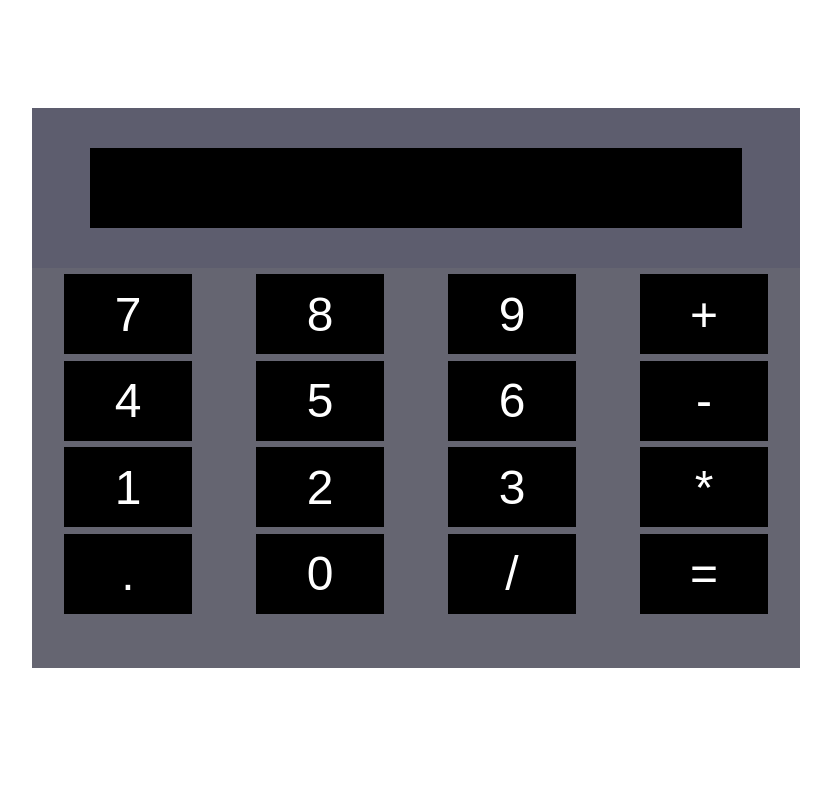
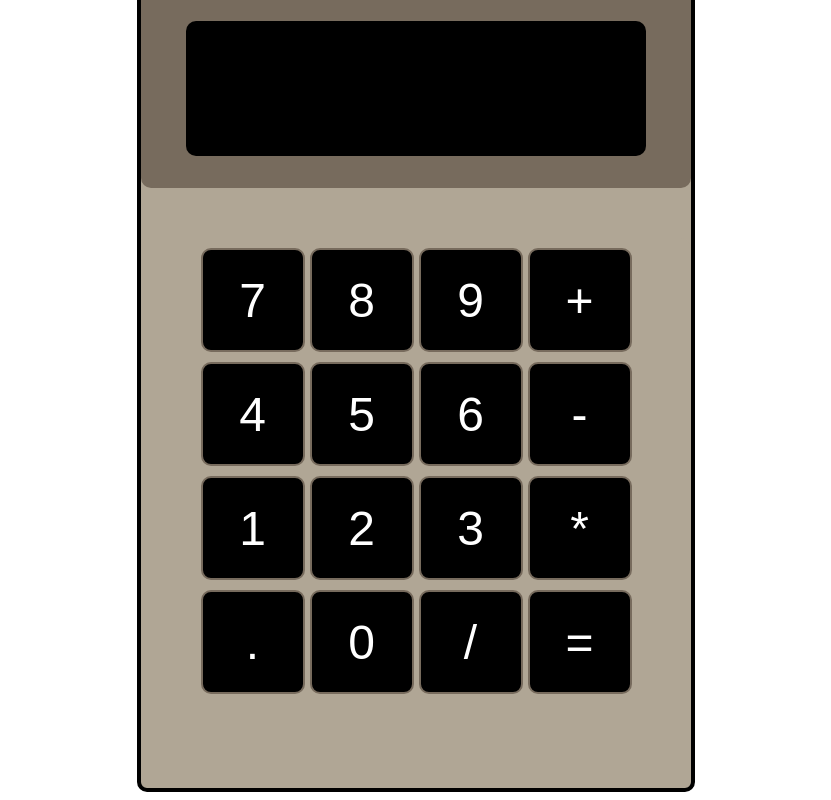
Before and after one commit to Pablo-Arevalo-Escobar/JSCalculator, a plain HTML site: page index.html in a window 1280 px wide. Shown: the whole page, without its empty margins (224-1055 px from the left). Drawn offline with Linux system fonts and the light colour scheme; a web font is replaced by a local one.

Commit message:
Color Palette Update

```diff
--- a/styles.css
+++ b/styles.css
@@ -1,26 +1,31 @@
 #Calculator {
-    width: 50vw;
-    height: 70vh;
-    background-color: #656571;
+    width: 550px;
+    height: 800px;
+    background-color: #B0A695;
     display:flex;
     flex-direction:column;
     align-items:center;
+    border: 4px solid;
 }
 
 #ScreenArea {
-    background-color: #5d5d6e;
-    height : 20vh;
-    width: 60vw;
+    background-color: #776B5D;
+    height : 200px;
+    width: 550px;
     display:flex;
     align-items: center;
     justify-content: center;
+    margin-bottom:50px;
 }
 #ButtonArea {
-    background-color: #656571;
-    height:50vh;
-    width:60vw;
+    background-color: #B0A695;
+    height: 550px;
+    width: 550px;
 }
 
+* {
+    border-radius: 10px;
+}
 
 
 #baseLayer {
@@ -31,35 +36,35 @@
     font-family: 'Calculator', sans-serif;
 }
 #Screen {
-    height:10vh;
-    width:50vw;
+    height:135px;
+    width: 450px;
     background-color: black;
-    color: green;
-    font-size: 5vh;
+    color: #F3EEEA;
+    font-size: 100px;
     align-content: center;
     display:flex;
     flex-wrap:wrap;
     justify-content:right;
-    padding-right: 1vw;
+    padding-right: 10px;
 }
 .FlexRow {
     display:flex;
     align-items:center;
     justify-content:center;
-    height:10vh;
-    gap:5vw;
-    margin-top:0.5vw;
+    margin-top:10px;
+    gap: 5px;
 }
 .button {
     color:white;
-    height:10vh;
-    width:10vw;
+    height:100px;
+    width:100px;
     background:black;
     display:flex;
     flex-wrap:wrap;
     align-content:center;
     justify-content:center;
     font-size:xxx-large;
+    border:2px solid #776B5D;
 }
 
 .button.spacer {
```
